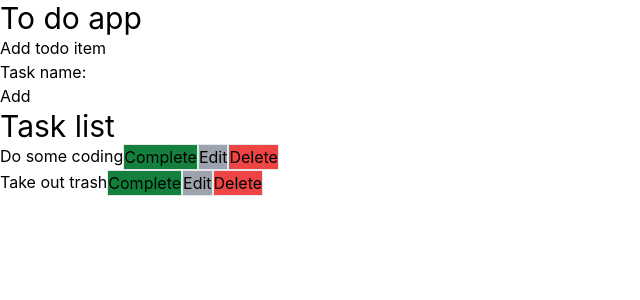
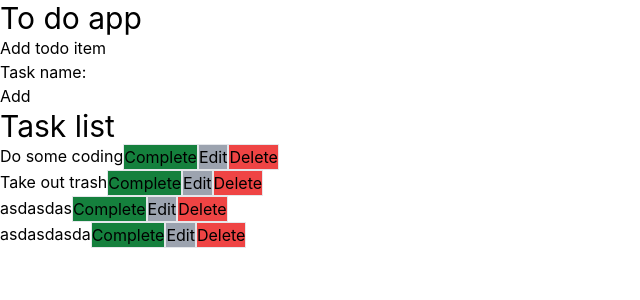
Before and after one commit to prajitlal4/todo-project, a React (Create React App) app: page / in a window 1280 px wide. Shown: the top 300 px of the page, without its empty margins (0-640 px from the left). Built offline with nearby package versions, Linux system fonts and the light colour scheme; data requests are answered from the project's data file.

Commit message:
able to send new tasks to database

```diff
--- a/src/App.js
+++ b/src/App.js
@@ -22,8 +22,18 @@ const App = () => {
 
   const addTask = (event) => {
     event.preventDefault()
-    setTasks(tasks.concat({id: tasks.length+1, name: newTask, completed: false}))
-    setNewTask('')
+    const taskObject = {
+      id: tasks.length+1,
+      name: newTask,
+      completed: false,
+    }
+
+    axios
+      .post('http://localhost:3005/tasks', taskObject)
+      .then (response => {
+        setTasks(tasks.concat(response.data))
+        setNewTask('')
+      })
   }
 
   return (
--- a/src/components/Task.jsx
+++ b/src/components/Task.jsx
@@ -11,7 +11,9 @@ const Task = ({ task }) => {
     <div className="flex">
       <h1>{task.name}</h1>
       {buttons.map((button) => (
-        <button className={button.css}>{button.type}</button>
+        <button key={button.id} className={button.css}>
+          {button.type}
+        </button>
       ))}
     </div>
   );
--- a/src/db.json
+++ b/src/db.json
@@ -1,5 +1,5 @@
 {
-  "tasks":[
+  "tasks": [
     {
       "id": 1,
       "name": "Do some coding",
@@ -9,6 +9,16 @@
       "id": 2,
       "name": "Take out trash",
       "completed": false
+    },
+    {
+      "id": 3,
+      "name": "asdasdas",
+      "completed": false
+    },
+    {
+      "id": 4,
+      "name": "asdasdasda",
+      "completed": false
     }
   ]
 }
```
